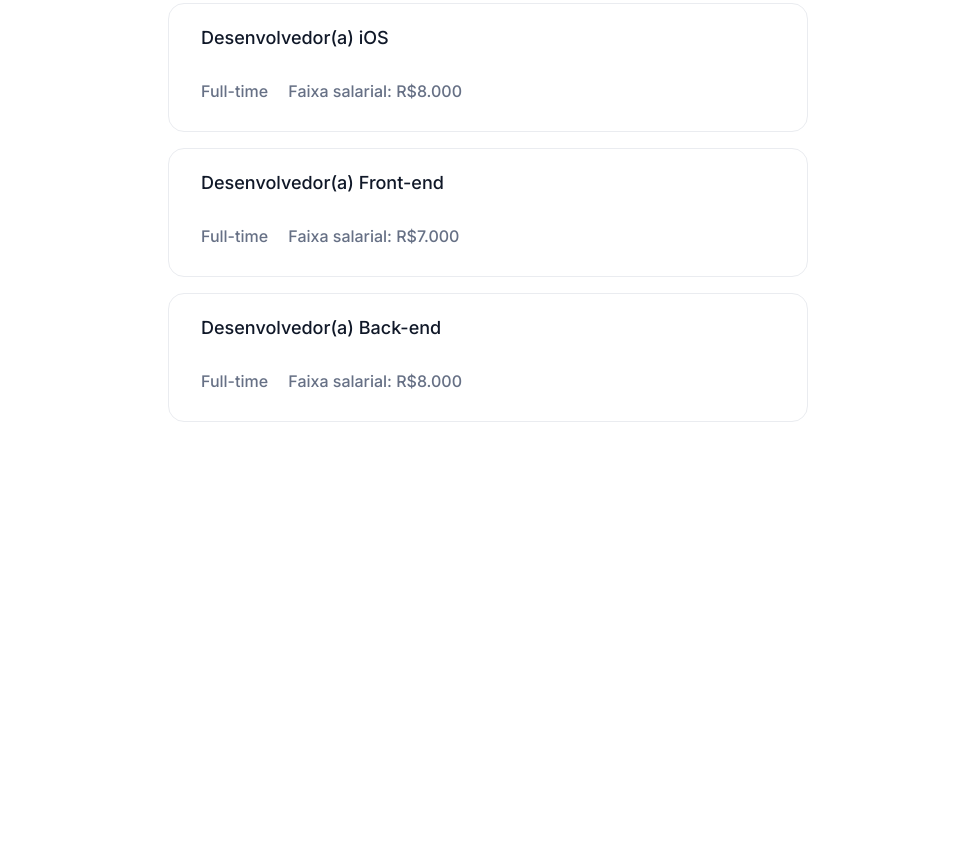
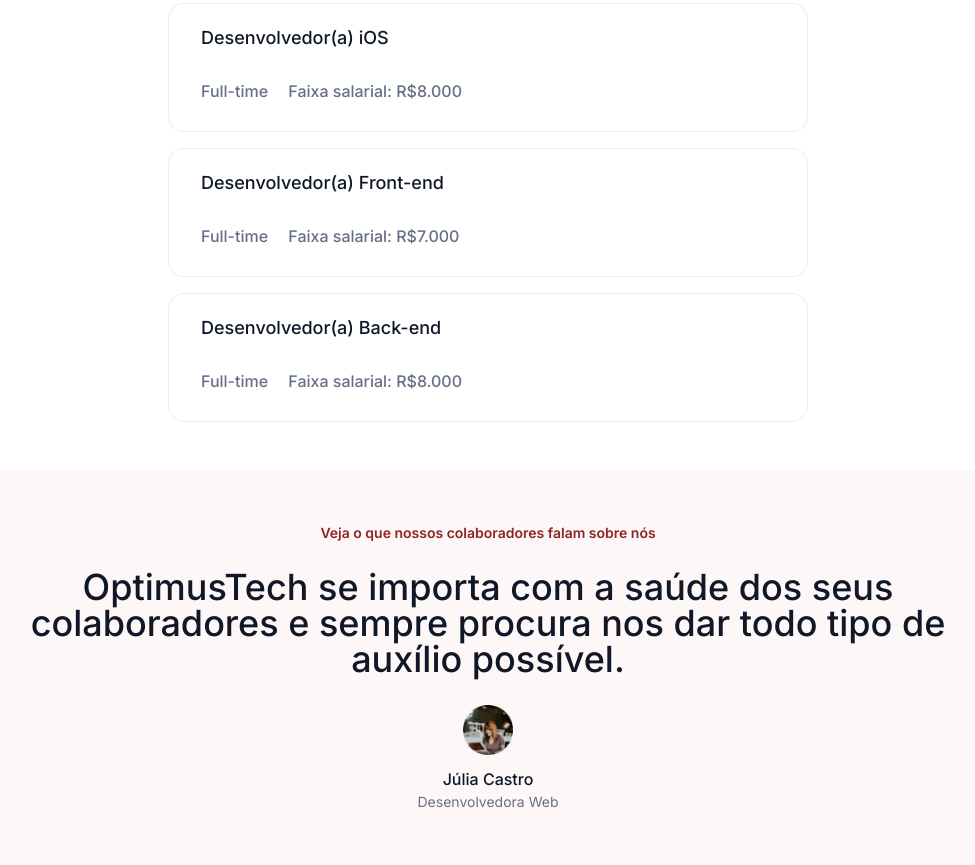
Before and after one commit to gabrielfari4/7daysofcode, a plain HTML site: page index.html in a window 1280 px wide. Shown: the part 1923-2788 px from the top of the page, without its empty margins (152-1127 px from the left). Before the commit the page ends 2393 px from the top, so only its background shows below. Drawn offline with Linux system fonts and the light colour scheme.

Commit message:
Inclusão seção depoimento

```diff
--- a/index.html
+++ b/index.html
@@ -116,6 +116,16 @@
         </div>
 
     </section>
+
+    <section class="depoimento">
+        <div class="depoimento__card">
+            <span class="depoimento__titulo">Veja o que nossos colaboradores falam sobre nós</span>
+            <span class="depoimento__texto">OptimusTech se importa com a saúde dos seus colaboradores e sempre procura nos dar todo tipo de auxílio possível.</span>
+            <img src="img/Avatar.png" alt="Avatar Júlia Castro" title="Avatar Júlia Castro" class="imagem__avatar">
+            <span class="depoimento__nome">Júlia Castro</span>
+            <span class="depoimento__cargo">Desenvolvedora Web</span>
+        </div>
+    </section>
 </body>
 
 </html>
--- a/styles.css
+++ b/styles.css
@@ -2,6 +2,7 @@
 @import url(styles/metricas.css);
 @import url(styles/talentos.css);
 @import url(styles/vagas.css);
+@import url(styles/depoimento.css);
 
 :root {
 
--- /dev/null
+++ b/styles/depoimento.css
@@ -0,0 +1,44 @@
+.depoimento {
+    width: 85%;
+    margin: 0 auto;
+}
+
+.depoimento__card {
+    display: flex;
+    flex-direction: column;
+    align-items: center;
+    background: rgba(196, 25, 25, 0.03);
+    border-radius: 16px;
+    padding: 3.5em 0;
+}
+
+.depoimento__titulo {
+    font-size: 14px;
+    font-weight: 600;
+    color: var(--cor-botao);
+}
+
+.depoimento__texto {
+    font-size: 36px;
+    color: var(--cor-fonte-preta);
+    text-align: center;
+    padding: 0.8em 2em;
+}
+
+.imagem__avatar {
+    width: 100%;
+    max-width: 50px;
+    height: auto;
+    padding: 0 0 1em;
+}
+
+.depoimento__nome {
+    color: var(--cor-fonte-preta);
+    padding: 0 0 0.5em;
+}
+
+.depoimento__cargo{
+    font-size: 14px;
+    font-weight: 400;
+    color: var(--cor-da-fonte);
+}
```
Also changed, not shown: img/Avatar.png (added).
